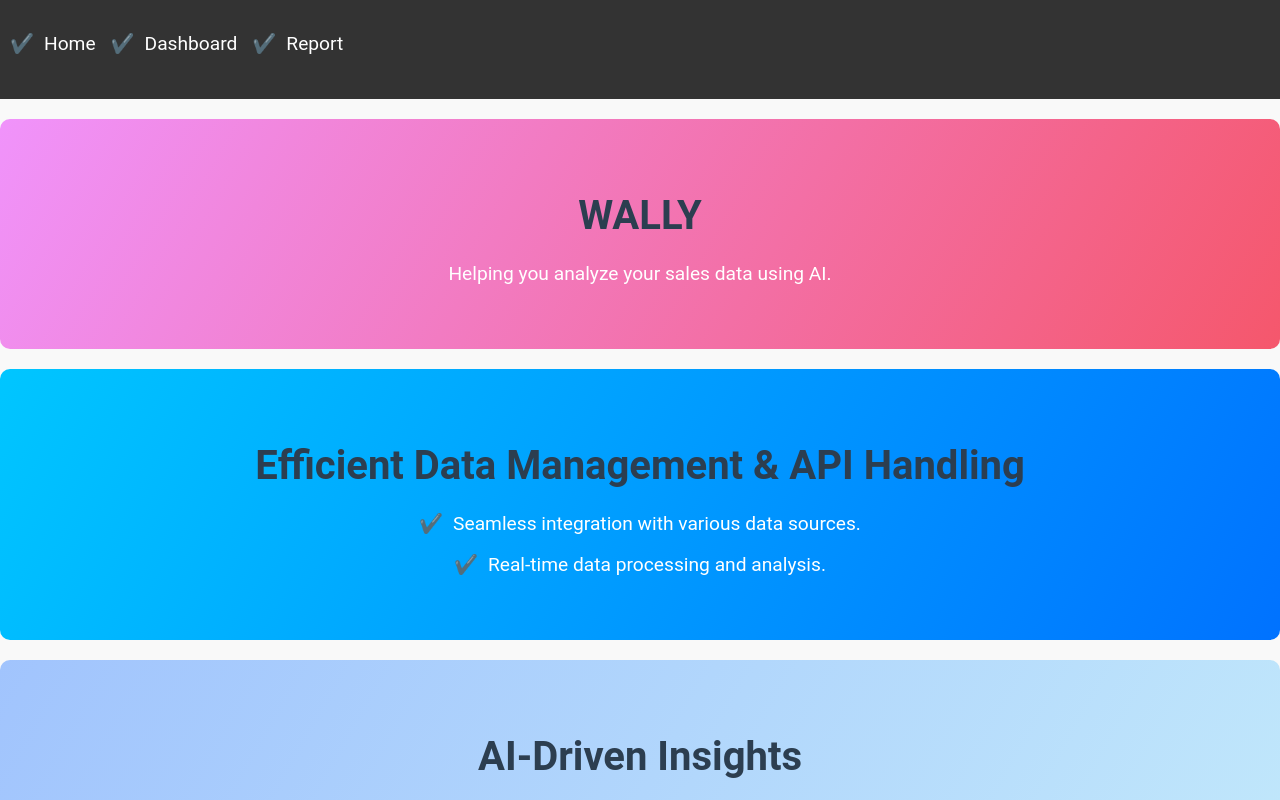
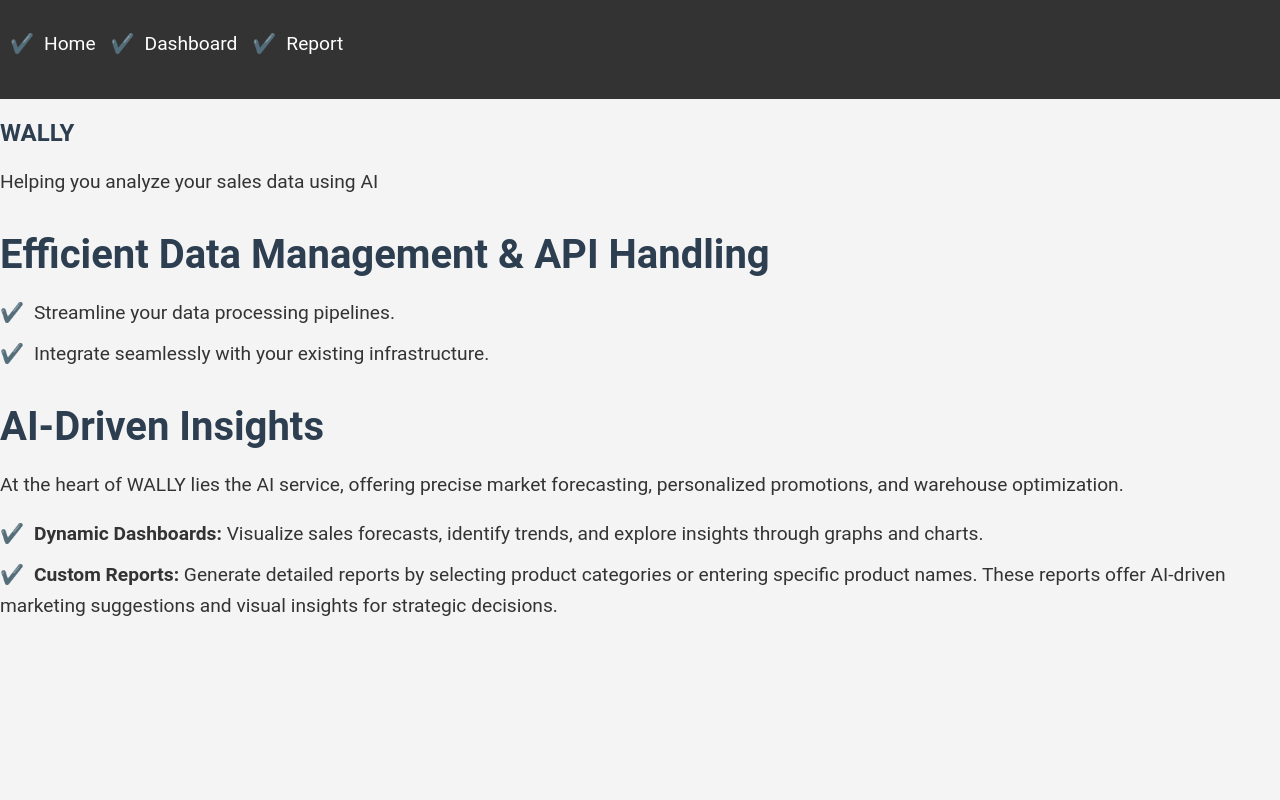
Before and after one commit to samvardhan03/hack.sp, a React (Create React App) app: page / in a window 1280 px wide. Shown: the top 800 px of the page. Built offline with nearby package versions, Linux system fonts and the light colour scheme.

Commit message:
Update Home.js

```diff
--- a/src/components/Home.js
+++ b/src/components/Home.js
@@ -3,35 +3,29 @@ import './styles/Home.css';
 
 const Home = () => {
     return (
-        <div className="home-container">
-            <section className="section section-1">
-                <h2>WALLY</h2>
-                <p>Helping you analyze your sales data using AI.</p>
+        <div className="home">
+            <section className="hero-section">
+                <h1 className="hero-title">WALLY</h1>
+                <p className="hero-subtitle">Helping you analyze your sales data using AI</p>
             </section>
 
-            <section className="section section-2">
+            <section className="feature-section">
                 <h2>Efficient Data Management & API Handling</h2>
-                <ul>
-                    <li>Seamless integration with various data sources.</li>
-                    <li>Real-time data processing and analysis.</li>
+                <ul className="feature-list">
+                    <li>Streamline your data processing pipelines.</li>
+                    <li>Integrate seamlessly with your existing infrastructure.</li>
                 </ul>
             </section>
 
-            <section className="section section-3">
+            <section className="insights-section">
                 <h2>AI-Driven Insights</h2>
-                <p>
-                    At the heart of WALLY lies the AI service, offering precise market forecasting,
-                    personalized promotions, and warehouse optimization.
-                </p>
-                <ul>
+                <p>At the heart of WALLY lies the AI service, offering precise market forecasting, personalized promotions, and warehouse optimization.</p>
+                <ul className="insights-list">
                     <li>
-                        <strong>Dynamic Dashboards:</strong> Visualize sales forecasts, identify trends,
-                        and explore insights through graphs and charts.
+                        <strong>Dynamic Dashboards:</strong> Visualize sales forecasts, identify trends, and explore insights through graphs and charts.
                     </li>
                     <li>
-                        <strong>Custom Reports:</strong> Generate detailed reports by selecting product
-                        categories or entering specific product names. These reports offer AI-driven marketing
-                        suggestions and visual insights for strategic decisions.
+                        <strong>Custom Reports:</strong> Generate detailed reports by selecting product categories or entering specific product names. These reports offer AI-driven marketing suggestions and visual insights for strategic decisions.
                     </li>
                 </ul>
             </section>
```
